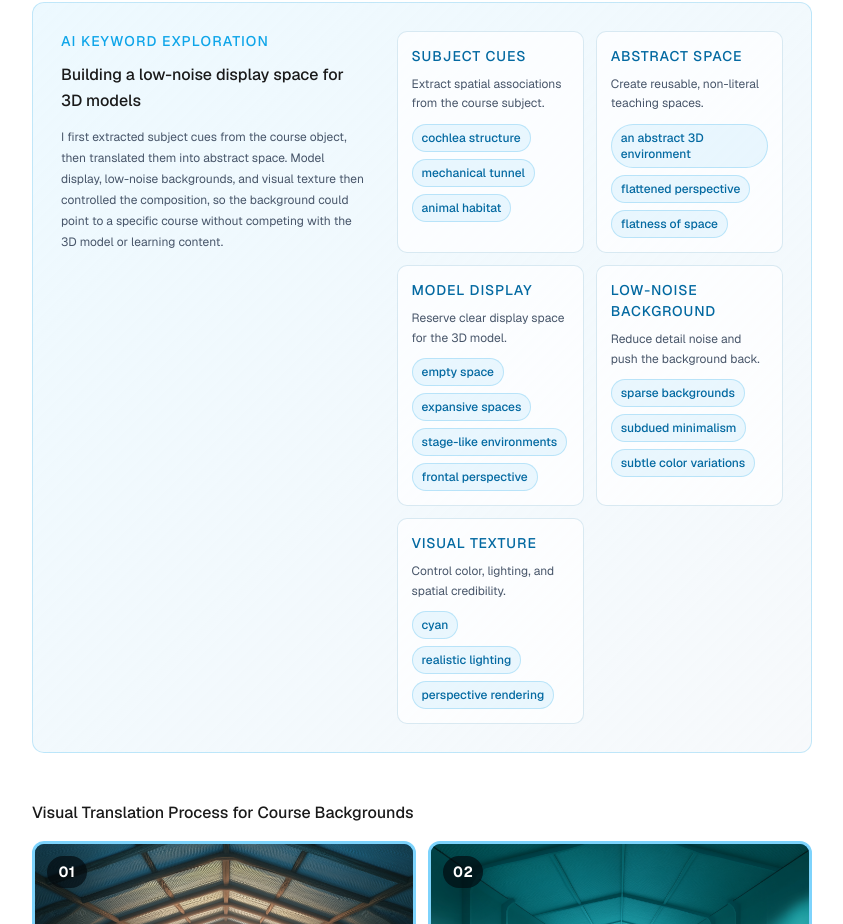
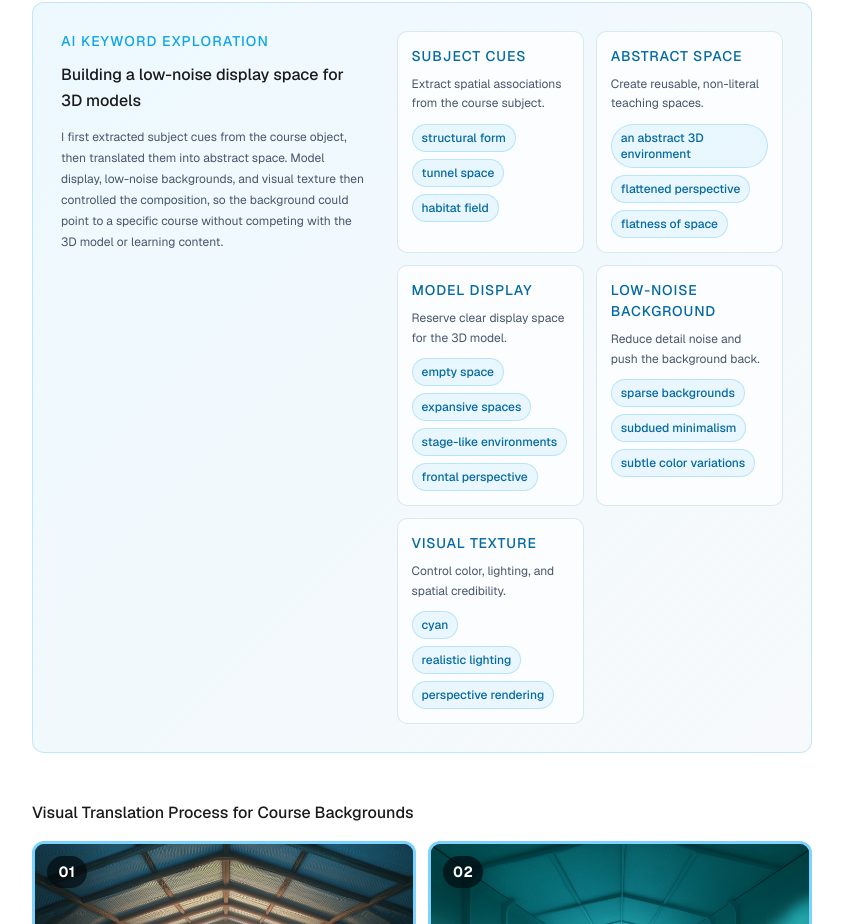
Before and after one commit to jaemin17/portfolio-pro, a Next.js app: page /en/projects/vr-education in a window 1280 px wide. Shown: the part 2219-3143 px from the top of the page, without its empty margins (218-1061 px from the left). Built offline with nearby package versions, Linux system fonts and the light colour scheme.

Commit message:
Refine VR education subject-cue prompt keywords
Make the theme-cue pills more transferable spatial vocabulary while keeping the form → tunnel → habitat translation chain.

```diff
--- a/src/app/[locale]/projects/vr-education/page.tsx
+++ b/src/app/[locale]/projects/vr-education/page.tsx
@@ -374,8 +374,8 @@ export default async function VrEducationPage({ params }: VrEducationPageProps)
                     </p>
                     <KeywordPills
                       locale={locale}
-                      zh={["耳蜗结构", "机械通道", "动物栖息空间"]}
-                      en={["cochlea structure", "mechanical tunnel", "animal habitat"]}
+                      zh={["结构形态", "通道空间", "栖息场域"]}
+                      en={["structural form", "tunnel space", "habitat field"]}
                     />
                   </div>
                   <div className={styles.promptKeywordCard}>
```
